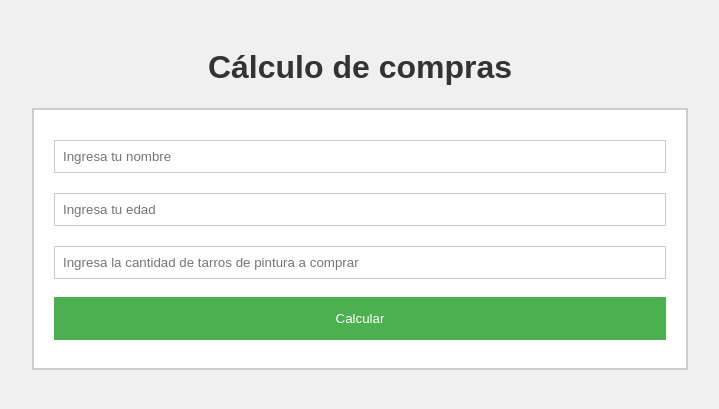
After one commit to alvarogithub2024/Prueba3, a Flask app: page /formulario1 in a window 1280 px wide. The commit adds this page. Shown: the top 409 px of the page, without its empty margins (280-999 px from the left). Run offline with Flask 3, Linux system fonts and the light colour scheme.

Commit message:
first commit

```diff
--- /dev/null
+++ b/app.py
@@ -0,0 +1,53 @@
+from flask import Flask, render_template, request
+
+app = Flask(__name__)
+
+@app.route('/')
+def home():
+    return render_template('index.html')
+
+@app.route('/formulario1', methods=['GET', 'POST'])
+def formulario1():
+    nombre = None
+    total_sin_descuento = None
+    descuento = None
+    total_con_descuento = None
+    if request.method == 'POST':
+        nombre = request.form['nombre']
+        edad = int(request.form['edad'])
+        cantidad = int(request.form['cantidad'])
+        precio_por_tarro = 9000
+        total_sin_descuento = cantidad * precio_por_tarro
+
+
+        if edad < 18:
+            descuento = 0
+        elif 18 <= edad <= 30:
+            descuento = total_sin_descuento * 0.15
+        else:
+            descuento = total_sin_descuento * 0.25
+
+        total_con_descuento = total_sin_descuento - descuento
+
+    return render_template('formulario1.html', nombre=nombre, total_sin_descuento=total_sin_descuento, descuento=descuento, total_con_descuento=total_con_descuento)
+
+
+@app.route('/formulario2', methods=['GET', 'POST'])
+def formulario2():
+    mensaje = None
+    if request.method == 'POST':
+        nombre = request.form['nombre']
+        contrasena = request.form['contrasena']
+
+
+        if nombre == "juan" and contrasena == "admin":
+            mensaje = "Bienvenido administrador juan"
+        elif nombre == "pepe" and contrasena == "user":
+            mensaje = "Bienvenido usuario pepe"
+        else:
+            mensaje = "Usuario o Contraseña incorrecta"
+
+    return render_template('formulario2.html', mensaje=mensaje)
+
+if __name__ == '__main__':
+    app.run(debug=True)
--- /dev/null
+++ b/templates/formulario1.html
@@ -0,0 +1,70 @@
+<!DOCTYPE html>
+<html>
+<head>
+    <title>Cálculo de Compras</title>
+    <style>
+        body {
+            font-family: Arial, sans-serif;
+            padding: 20px;
+            background-color: #f0f0f0;
+        }
+        form {
+            background-color: #ffffff;
+            padding: 20px;
+            border: 2px solid #cccccc;
+            margin-top: 20px;
+            width: 50%;
+            margin-left: auto;
+            margin-right: auto;
+        }
+        input[type="text"], input[type="number"] {
+            width: 100%;
+            padding: 8px;
+            margin: 10px 0;
+            display: inline-block;
+            border: 1px solid #ccc;
+            box-sizing: border-box;
+        }
+        button {
+            background-color: #4CAF50;
+            color: white;
+            padding: 14px 20px;
+            margin: 8px 0;
+            border: none;
+            cursor: pointer;
+            width: 100%;
+        }
+        button:hover {
+            opacity: 0.8;
+        }
+        h1 {
+            color: #333;
+            text-align: center;
+        }
+        .results {
+            background-color: #e7e7e7;
+            margin-top: 20px;
+            padding: 10px;
+            border: 1px solid #b1b1b1;
+        }
+    </style>
+</head>
+<body>
+    <h1>Cálculo de compras</h1>
+    <form action="/formulario1" method="post">
+        <input type="text" name="nombre" placeholder="Ingresa tu nombre" required>
+        <input type="number" name="edad" placeholder="Ingresa tu edad" required>
+        <input type="number" name="cantidad" placeholder="Ingresa la cantidad de tarros de pintura a comprar" required>
+        <button type="submit">Calcular</button>
+
+        {% if nombre %}
+            <div class="results">
+                <p>Nombre del cliente: {{ nombre }}</p>
+                <p>Total sin descuento: ${{ total_sin_descuento }}</p>
+                <p>El descuento es: ${{ descuento }}</p>
+                <p>El total a pagar es: ${{ total_con_descuento }}</p>
+            </div>
+        {% endif %}
+    </form>
+</body>
+</html>
```
Also changed, not shown: main.py (deleted, +0 -39 lines), templates/ejercicio1.html (deleted, +0 -30 lines), templates/ejercicio2.html (deleted, +0 -29 lines), templates/formulario2.html (added, +64 -0 lines), templates/index.html (+28 -9 lines).
